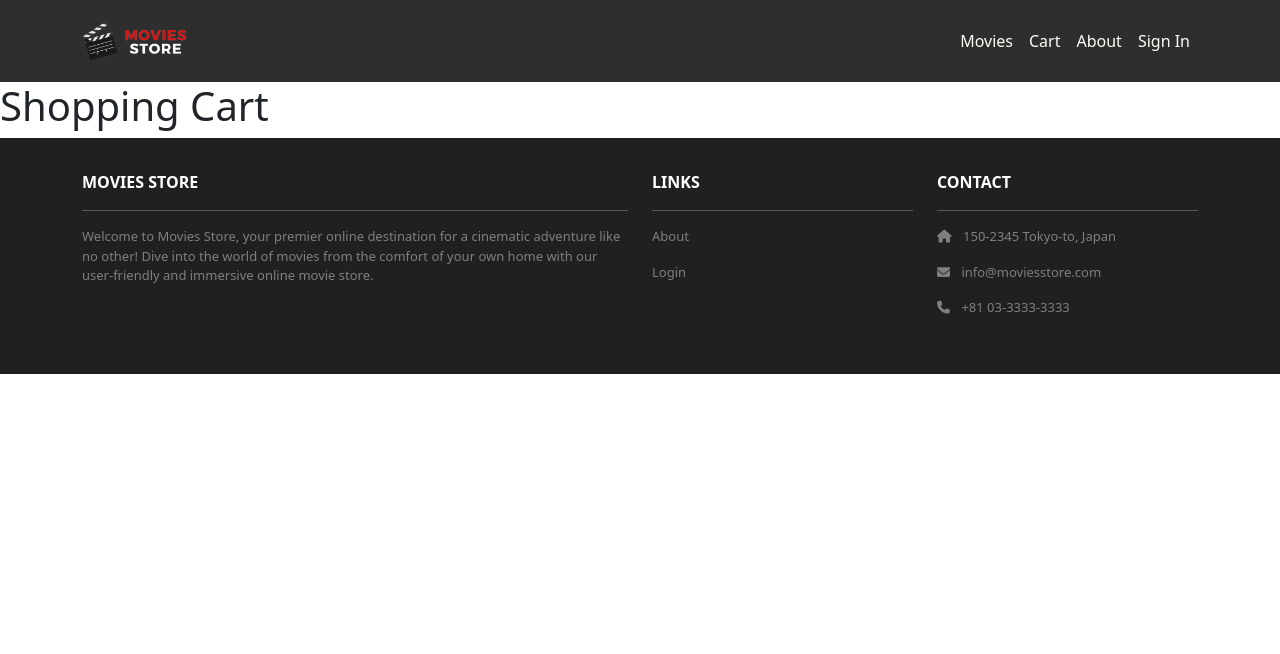
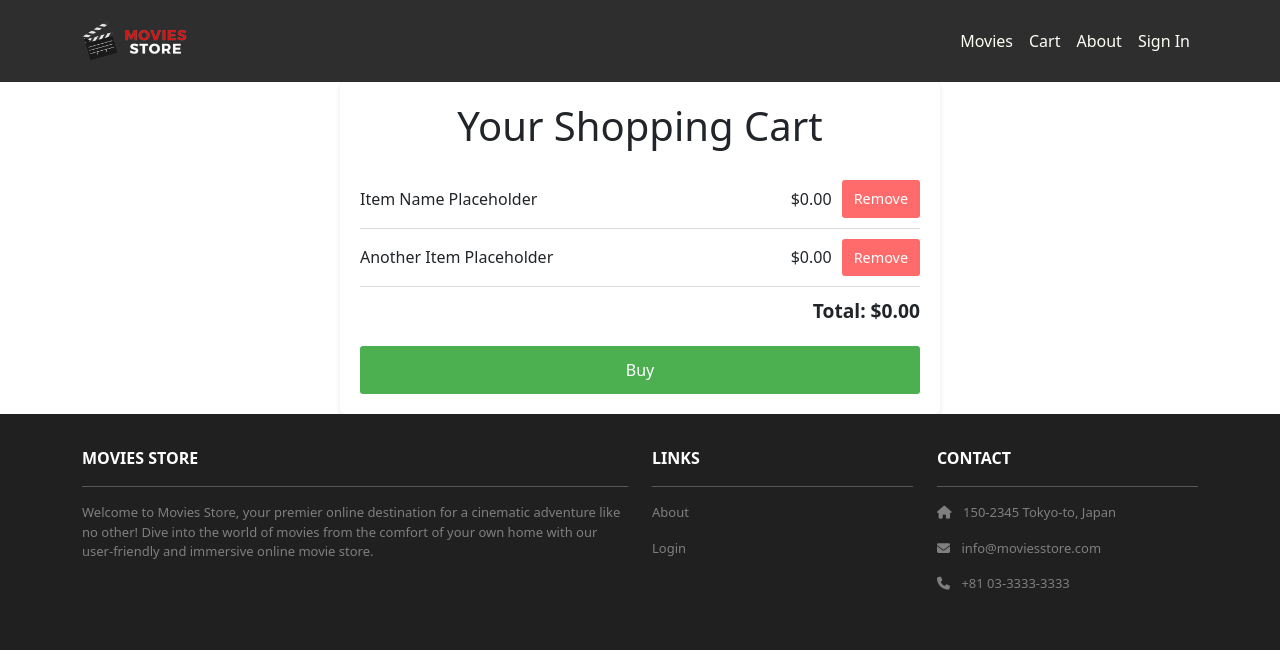
Before and after one commit to kevin1285/GT-Movies-Store, a Django app: page /movies/cart/ in a window 1280 px wide. Shown: the top 654 px of the page. Run offline with Django 5.2, Linux system fonts and the light colour scheme; parts of the project's set-up code (start-up, migrations or seed data) failed here and were passed over; some libraries are stand-ins or nearby versions.

Commit message:
Implemented shopping cart page and put placeholders in place for now

```diff
--- a/DjangoProject/templates/movies/cart.html
+++ b/DjangoProject/templates/movies/cart.html
@@ -1,5 +1,95 @@
 {% extends 'base.html' %}
 
 {% block content %}
-    <h1>Shopping Cart</h1>
+    <body>
+      <div class="shopping-cart">
+        <h1>Your Shopping Cart</h1>
+        <ul>
+          <li>
+            <span class="item-name">Item Name Placeholder</span>
+            <span class="item-price">$0.00</span>
+            <button class="remove-button">Remove</button>
+          </li>
+          <li>
+            <span class="item-name">Another Item Placeholder</span>
+            <span class="item-price">$0.00</span>
+            <button class="remove-button">Remove</button>
+          </li>
+          <!-- Add more list items as needed -->
+        </ul>
+        <div class="cart-summary">
+          <strong>Total: $0.00</strong>
+        </div>
+        <button class="buy-button">Buy</button>
+      </div>
+    </body>
+    <style>
+
+.shopping-cart {
+  max-width: 600px;
+  margin: 0 auto;
+  background: #fff;
+  padding: 20px;
+  box-shadow: 0 2px 5px rgba(0, 0, 0, 0.1);
+  border-radius: 5px;
+}
+
+.shopping-cart h1 {
+  text-align: center;
+  margin-bottom: 20px;
+}
+
+.shopping-cart ul {
+  list-style-type: none;
+  padding: 0;
+  margin: 0;
+}
+
+.shopping-cart li {
+  display: flex;
+  justify-content: space-between;
+  align-items: center;
+  padding: 10px 0;
+  border-bottom: 1px solid #ddd;
+}
+
+.item-name {
+  flex: 2;
+}
+
+.item-price {
+  flex: 1;
+  text-align: right;
+}
+
+.remove-button {
+  background-color: #ff6b6b;
+  border: none;
+  color: #fff;
+  padding: 8px 12px;
+  cursor: pointer;
+  border-radius: 3px;
+  font-size: 0.9em;
+  margin-left: 10px;
+}
+
+.cart-summary {
+  text-align: right;
+  font-size: 1.2em;
+  margin-top: 10px;
+}
+
+.buy-button {
+  background-color: #4CAF50;
+  border: none;
+  color: #fff;
+  padding: 12px;
+  cursor: pointer;
+  border-radius: 3px;
+  font-size: 1em;
+  width: 100%;
+  margin-top: 20px;
+}
+
+    </style>
 {% endblock %}
```
Also changed, not shown: DjangoProject/DjangoProject/static/css/style.css (line endings or trailing spaces), DjangoProject/movies/views.py (line endings or trailing spaces).
